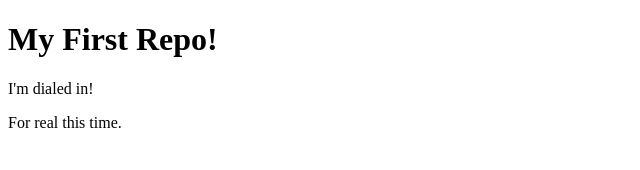
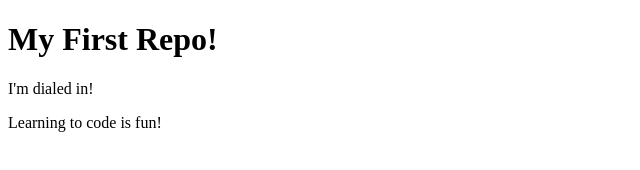
Before and after one commit to TKrak1294/first-repository, a plain HTML site: page index.html in a window 1280 px wide. Shown: the full height of the page, 0-640 px from the left. Drawn offline with Linux system fonts and the light colour scheme.

Commit message:
Update message in index.html

```diff
--- a/index.html
+++ b/index.html
@@ -8,6 +8,6 @@
 <body>
   <h1>My First Repo!</h1>
   <p>I'm dialed in!</p>
-  <p> For real this time.</p>
+  <p> Learning to code is fun!</p>
 </body>
 </html>
```
